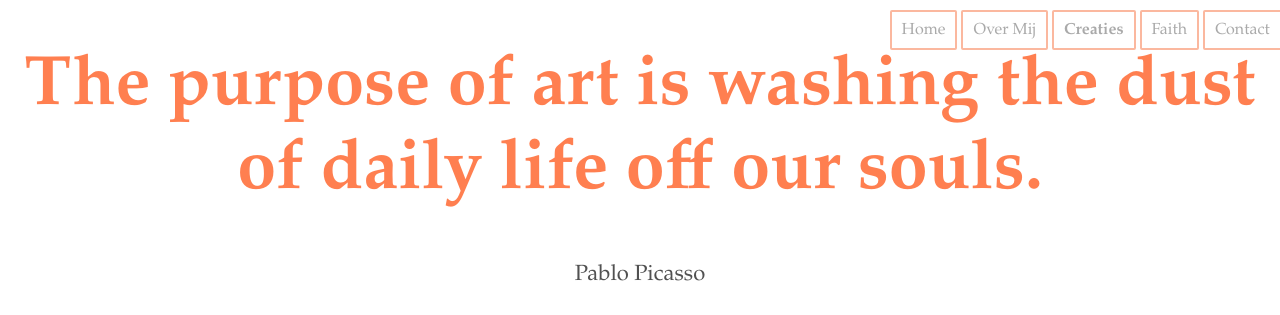
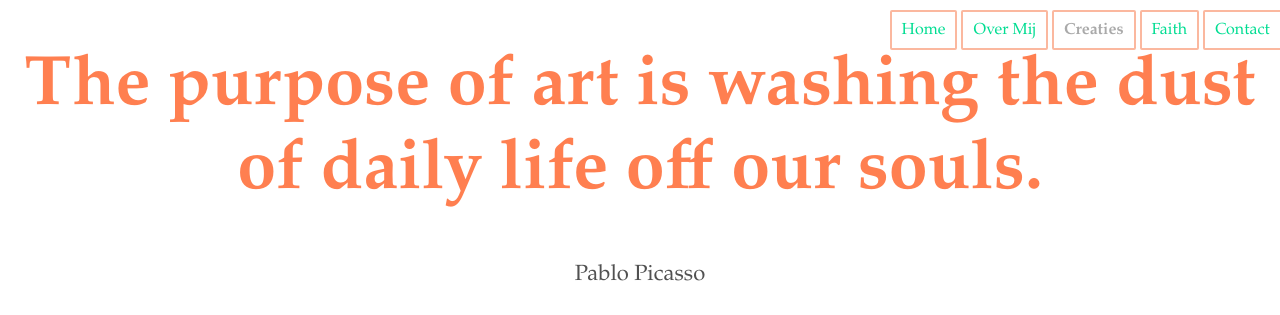
Before and after one commit to 4153/4153.github.io, a plain HTML site: page pagina3.html in a window 1280 px wide. Shown: the top 315 px of the page. Drawn offline with Linux system fonts and the light colour scheme.

Commit message:
Update stylesheet3.css

```diff
--- a/stylesheet3.css
+++ b/stylesheet3.css
@@ -51,8 +51,9 @@ li {
 
 a {
 	text-decoration: none;
-	color: #aaaaaa;
+	color: #00DD92;
 }
+
  img{
 	 width: 100%;
 	 height: 12%;
```
